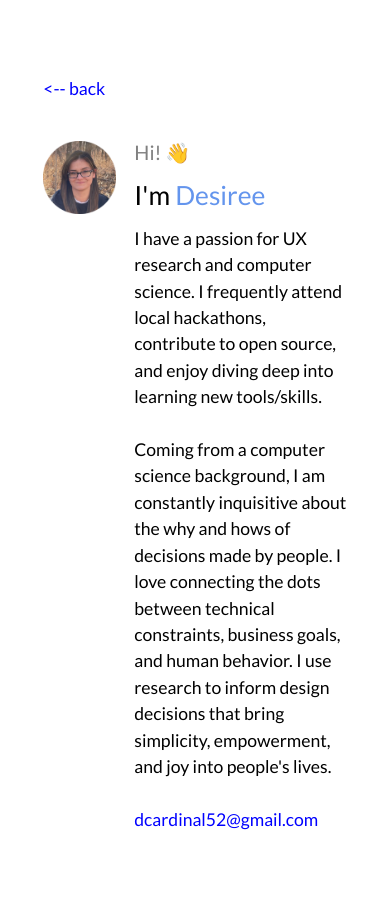
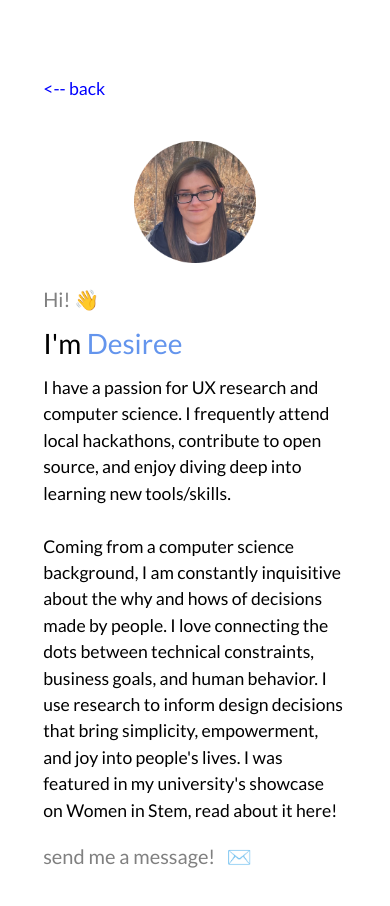
Before and after one commit to cardinald/cardinald.github.io, a plain HTML site: page about.html in a window 390 px wide. Drawn offline with Linux system fonts and the light colour scheme.

Commit message:
mobile optimization for about page

```diff
--- a/about.html
+++ b/about.html
@@ -6,18 +6,18 @@
 	<meta http-equiv="X-UA-Compatible" content="IE=edge">
 	<link rel="manifest" href="manifest.json">
 	<meta name="viewport" content="width=device-width, minimum-scale=1.0, maximum-scale=1.0" />
-	<meta name="description" content="Daniel Hsing: GT'22, bleeding-edge JavaScript, OSS" />
-	<meta name="keywords" content="daniel hsing personal hackathon student" />
+	<meta name="description" content="Desiree Cardinal: GT'21, bleeding-edge JavaScript, OSS" />
+	<meta name="keywords" content="desiree cardinal personal graduate" />
 	<meta name="language" content="en-us" />
 	<meta name="distribution" content="Global" />
 	<meta name="rating" content="General" />
-	<meta name="creator" content="Daniel Hsing" />
+	<meta name="creator" content="Desiree Cardinal" />
 
 
-
-	<title>About - Desiree Cardinal</title>
+	<title>Desiree Cardinal - About</title>
 	<link rel="icon" href="favicon.png ">
 	<link href="https://fonts.googleapis.com/css?family=Lato:400,700" rel="stylesheet">
+
 	<style>
 		a.class1 {
 			color: blue;
@@ -57,23 +57,6 @@
 		.container {
 			padding: 1em 12em;
 		}
-
-		@media(max-width: 1024px) {
-			.container {
-				padding: 1em 6em 1em 6em;
-			}
-
-			body {
-				font-size: 1.1em;
-			}
-		}
-
-		@media(max-width: 430px) {
-			.container {
-				padding: 0.5em 2em;
-			}
-		}
-
 		#about {
 			margin-top: 2em;
 		}
@@ -89,19 +72,53 @@
 			color: gray;
 		}
 
-		/* Create two equal columns that floats next to each other */
-		.column {
+		#about h4 {
+			margin-top: 0.5em;
+			padding-bottom: 10px;
+			font-size: 28px;
+		}
 
+		.column1 {
 			float: left;
-			width: 50%;
+			width: 30%;
+		}
+		.column2 {
+			float: left;
+			width: 70%;
 
 		}
-
+		.img {
+			width:65%;
+		}
 		/* Clear floats after the columns */
 		.row:after {
 			content: "";
 			display: table;
 			clear: both;
+		}
+
+		@media(max-width: 1024px) {
+			.container {
+				padding: 1em 6em 1em 6em;
+			}
+			body {
+				font-size: 1.1em;
+			}
+		}
+		@media screen and (max-width: 650px) {
+			.container {
+				padding: 0.5em 2em;
+			}
+			.column1 {
+				width: 100%;
+				text-align: center;
+			}
+			.column2 {
+				width: 100%;
+			}
+			.img{
+				width: 40%;
+			}
 		}
 		.wave {
 			animation-name: wave-animation;  /* Refers to the name of your @keyframes element below */
@@ -110,7 +127,9 @@
 			transform-origin: 70% 70%;       /* Pivot around the bottom-left palm */
 			display: inline-block;
 		}
-
+		.blue-text {
+			color: cornflowerblue
+		}
 		@keyframes wave-animation {
 			0% { transform: rotate( 0.0deg) }
 			10% { transform: rotate(14.0deg) }  /* The following five values can be played with to make the waving more or less extreme */
@@ -133,19 +152,15 @@
 				<br />
 				<br />
 				<div class="row">
-					<div class="column" style=" width: 30%;">
+					<div class="column1">
 					  <br />
+					  <img class="img" src="dc_image.png" alt="Desiree">
 
-					  <img src="dc_image.png" alt="Desiree" style="width:80%;">
-					  <br />
-					  <br />
 
 					</div>
-					<div class="column" style=" width: 70%;">
-
-					  <h3>Hi! <span class="wave">👋</span> </h3>
-					  <h2>I'm
-						<span style="color:cornflowerblue">Desiree</span></h2>
+					<div class="column2">
+						<h3>Hi! <span class="wave">👋</span> </h3>
+						<h4>I'm <span class="blue-text">Desiree</span></h4>
 
 						<p>I have a passion for UX research and computer science.
 						I frequently attend local hackathons, contribute
@@ -157,9 +172,12 @@
 						the dots between technical constraints, business goals, and human behavior.
 						I use research to inform design decisions that bring simplicity, empowerment,
 						and joy into people's lives.
+
+						I was featured in my university's showcase on Women in Stem, read about it here!
+
 						<br />
-						<br />
-						<a href="mailto:dcardinal52@gmail.com" style="color: blue" class="class2">dcardinal52@gmail.com</a>
+						<h3>send me a message!
+						 <a href="mailto:dcardinal52@gmail.com" style="color: blue" class="class2">&nbsp ✉️</a> </h3>
 
 					</p>
 					</div>
```
Also changed, not shown: index.html (+17 -42 lines).
